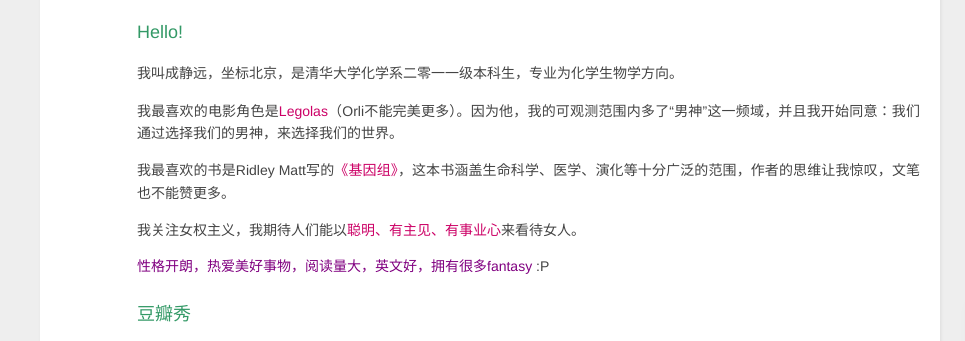
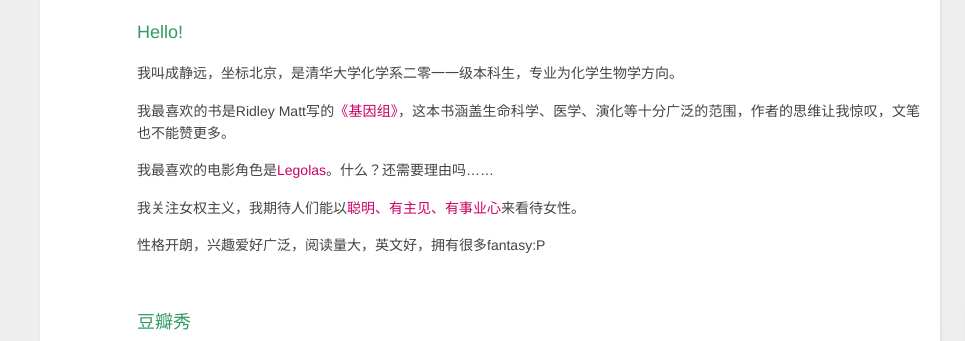
Before and after one commit to Scarlett-BJ/scarlett-bj.github.com, a plain HTML site: page about-me/index.html in a window 1280 px wide. Shown: the part 304-645 px from the top of the page, 0-965 px from the left. Drawn offline with nearby package versions, Linux system fonts and the light colour scheme; a script that the page names is missing.

Commit message:
Site updated: Wed Mar 05 2014 09:34:36 GMT+0800 (CST)

```diff
--- a/about-me/index.html
+++ b/about-me/index.html
@@ -116,11 +116,11 @@
 
 
 <p>我叫成静远，坐标北京，是清华大学化学系二零一一级本科生，专业为化学生物学方向。</p>
-<p>我最喜欢的电影角色是<font color=CC0066>Legolas</font>（Orli不能完美更多）。因为他，我的可观测范围内多了“男神”这一频域，并且我开始同意：我们通过选择我们的男神，来选择我们的世界。</p>
 <p>我最喜欢的书是Ridley Matt写的<font color=CC0066>《基因组》</font>，这本书涵盖生命科学、医学、演化等十分广泛的范围，作者的思维让我惊叹，文笔也不能赞更多。</p>
-<p>我关注女权主义，我期待人们能以<font color=CC0066>聪明、有主见、有事业心</font>来看待女人。</p>
-<font color=purple>性格开朗，热爱美好事物，阅读量大，英文好，拥有很多fantasy</font> :P<br>
-</br>
+<p>我最喜欢的电影角色是<font color=CC0066>Legolas</font>。什么？还需要理由吗……</p>
+<p>我关注女权主义，我期待人们能以<font color=CC0066>聪明、有主见、有事业心</font>来看待女性。</p>
+<p>性格开朗，兴趣爱好广泛，阅读量大，英文好，拥有很多fantasy:P  </p>
+<p></br></p>
 <font size=4px color=#339966>豆瓣秀</font>
 
 <script type="text/javascript" src="http://www.douban.com/service/badge/Scarltee/?show=collection&amp;select=random&amp;n=10&amp;columns=5&amp;picsize=medium&amp;hidelogo=yes&amp;hideself=yes" ></script>
--- a/atom.xml
+++ b/atom.xml
@@ -3,7 +3,7 @@
   <title><![CDATA[Scarlett's Blog]]></title>
   <link href="http://scarltee.tk/atom.xml" rel="self"/>
   <link href="http://scarltee.tk"/>
-  <updated>2014-02-23T14:27:55.297Z</updated>
+  <updated>2014-03-05T01:34:36.183Z</updated>
   <id>http://scarltee.tk/</id>
   <author>
     <name><![CDATA[Jingyuan Cheng]]></name>
```
Also changed, not shown: sitemap.xml (+4 -4 lines).
